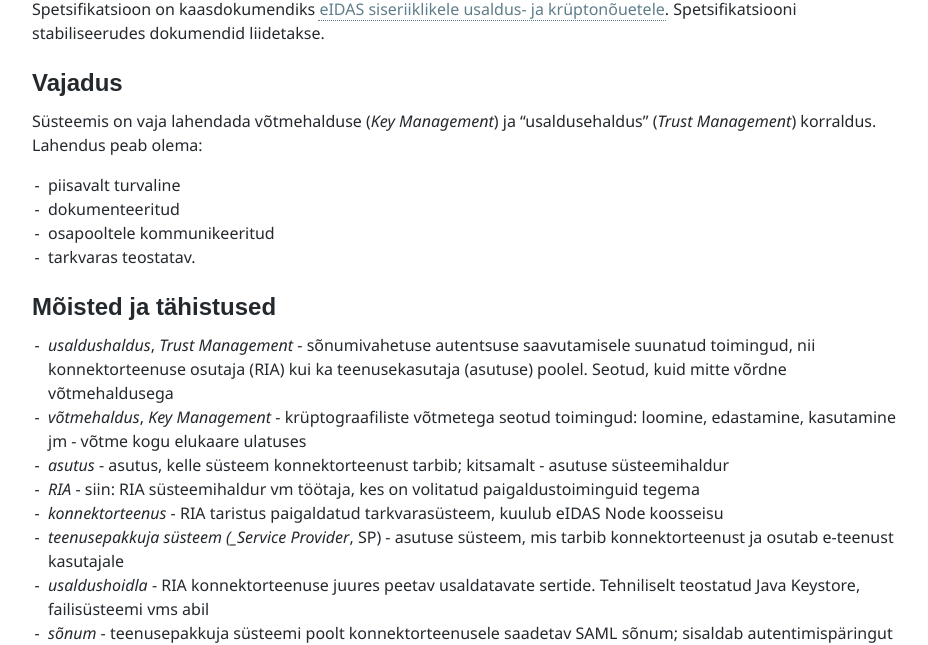
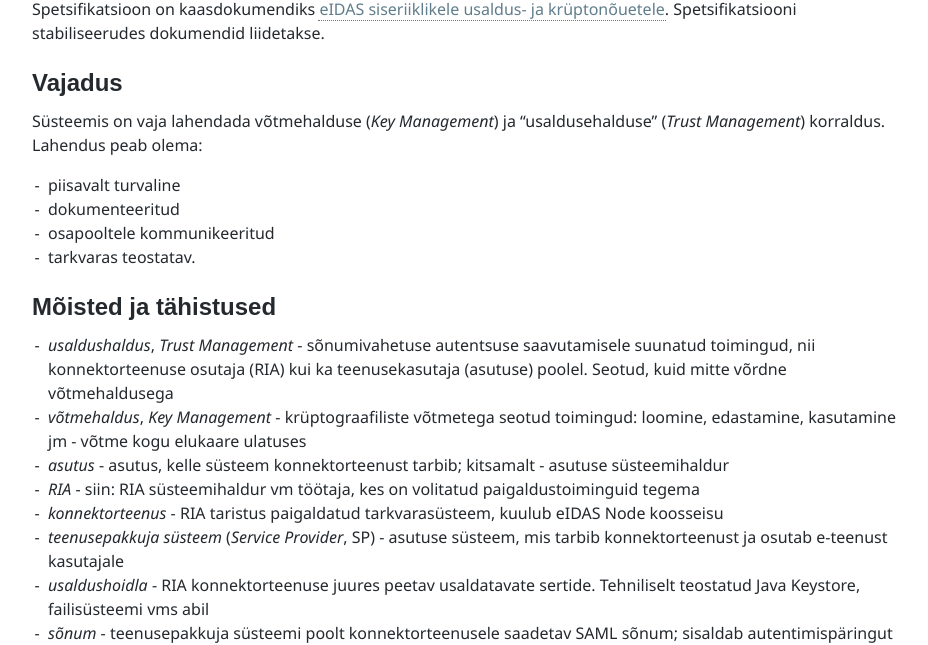
Before and after one commit to e-gov/eIDAS-Node, a Jekyll site: the page built from Usaldusehaldus.md, in a window 1280 px wide and 900 px high, scrolled down 465 px. Shown: the part 150-795 px from the top of the window, without its empty margins (0-928 px from the left). Built offline with Jekyll 4.4.1, drawn with Linux system fonts in a browser that asks for light colours.

Commit message:
Update Usaldusehaldus.md

```diff
--- a/Usaldusehaldus.md
+++ b/Usaldusehaldus.md
@@ -22,7 +22,7 @@ Spetsifikatsioon on kaasdokumendiks [eIDAS siseriiklikele usaldus- ja krüptonõ
 
 ## Vajadus
 
-Süsteemis on vaja lahendada võtmehalduse (_Key Management_) ja "usaldusehaldus" (_Trust Management_) korraldus. Lahendus peab olema:
+Süsteemis on vaja lahendada võtmehalduse (_Key Management_) ja "usaldusehalduse" (_Trust Management_) korraldus. Lahendus peab olema:
 - piisavalt turvaline
 - dokumenteeritud
 - osapooltele kommunikeeritud
@@ -35,7 +35,7 @@ Süsteemis on vaja lahendada võtmehalduse (_Key Management_) ja "usaldusehaldus
 - _asutus_ - asutus, kelle süsteem konnektorteenust tarbib; kitsamalt - asutuse süsteemihaldur
 - _RIA_ - siin: RIA süsteemihaldur vm töötaja, kes on volitatud paigaldustoiminguid tegema
 - _konnektorteenus_ - RIA taristus paigaldatud tarkvarasüsteem, kuulub eIDAS Node koosseisu
-- _teenusepakkuja süsteem (_Service Provider_, SP) - asutuse süsteem, mis tarbib konnektorteenust ja osutab e-teenust kasutajale
+- _teenusepakkuja süsteem_ (_Service Provider_, SP) - asutuse süsteem, mis tarbib konnektorteenust ja osutab e-teenust kasutajale
 - _usaldushoidla_ - RIA konnektorteenuse juures peetav usaldatavate sertide. Tehniliselt teostatud Java Keystore, failisüsteemi vms abil
 - _sõnum_ - teenusepakkuja süsteemi poolt konnektorteenusele saadetav SAML sõnum; sisaldab autentimispäringut
 - _allkirja valideerimine_ - sisaldab kolme sammu:
```
